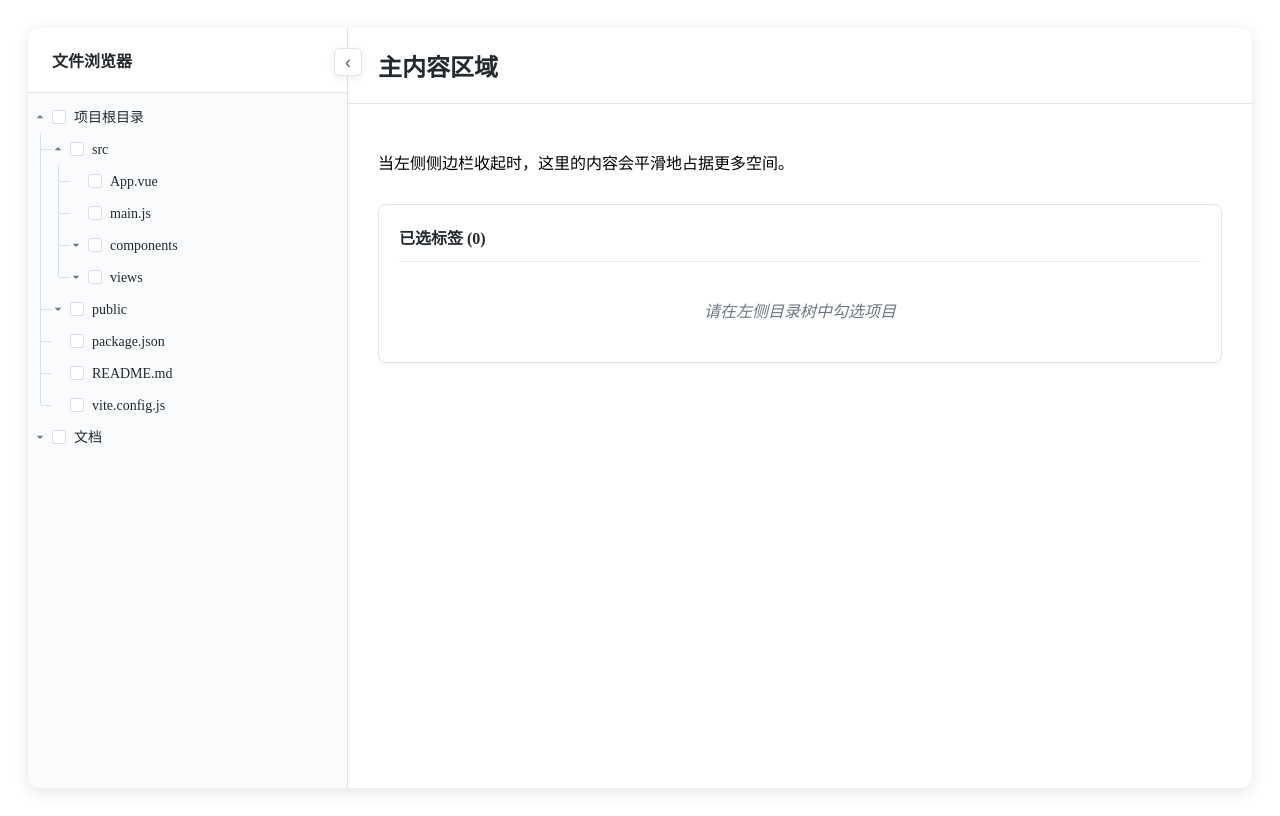
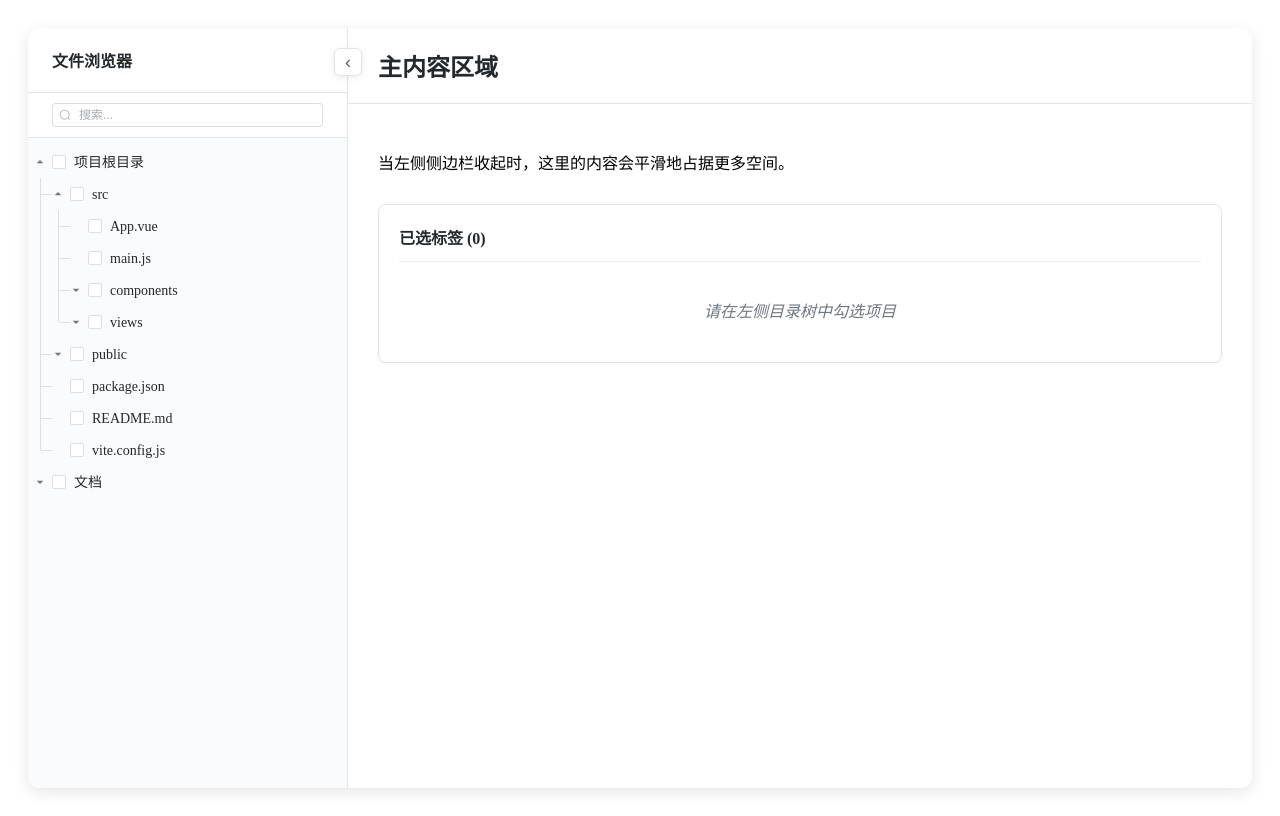
Before and after one commit to bonnbear/my-vue3-project, a Vue app: page / in a window 1280 px wide. Built offline with nearby package versions, Linux system fonts and the light colour scheme; what vue-grid-layout would draw is missing.

Commit message:
feat: add search filter to file tree

```diff
--- a/src/App.vue
+++ b/src/App.vue
@@ -3,11 +3,25 @@
     <div class="card-container" :class="{ 'sidebar-collapsed': !isSidebarOpen }">
       <div class="sidebar-container">
         <div class="sidebar-header">文件浏览器</div>
+        <!-- Search Input -->
+        <div class="sidebar-search" v-if="isSidebarOpen">
+          <el-input
+            v-model="filterText"
+            placeholder="搜索..."
+            clearable
+            size="small"
+          >
+            <template #prefix>
+              <Search style="width: 1em; height: 1em; margin-right: 8px;" />
+            </template>
+          </el-input>
+        </div>
         <div class="sidebar-content">
           <div class="tree-wrapper">
             <ul class="tree-node-root">
               <TreeNode
                 v-for="(node, index) in treeData"
+                v-show="node.visible !== false"
                 :key="node.name"
                 :node="node"
                 :selected-id="selectedNodeId"
@@ -70,10 +84,12 @@
 </template>
 
 <script setup>
-import { ref, reactive, computed } from 'vue';
+import { ref, reactive, computed, watch } from 'vue';
 import TreeNode from './TreeNode.vue';
 
 const isSidebarOpen = ref(true);
+const filterText = ref('');
+
 const treeData = reactive([
   { name: '项目根目录', isOpen: true, checked: false, children: [
       { name: 'src', isOpen: true, checked: false, children: [
@@ -101,6 +117,45 @@ const handleNodeClick = (path) => {
 
 const toggleSidebar = () => {
   isSidebarOpen.value = !isSidebarOpen.value;
+};
+
+// --- Search Logic ---
+watch(filterText, (val) => {
+  filterTree(treeData, val);
+});
+
+const filterTree = (nodes, query) => {
+  let hasVisible = false;
+  for (const node of nodes) {
+    // If query is empty, show all
+    if (!query) {
+      node.visible = true;
+      if (node.children) {
+        filterTree(node.children, query);
+      }
+      continue;
+    }
+
+    // Check children first
+    let childVisible = false;
+    if (node.children) {
+      childVisible = filterTree(node.children, query);
+    }
+
+    // Check self
+    const selfVisible = node.name.toLowerCase().includes(query.toLowerCase());
+
+    // Determine visibility
+    node.visible = selfVisible || childVisible;
+
+    // Auto expand if children match
+    if (childVisible) {
+      node.isOpen = true;
+    }
+
+    if (node.visible) hasVisible = true;
+  }
+  return hasVisible;
 };
 
 // --- Checkbox Logic ---
@@ -156,6 +211,7 @@ body { font-family: -apple-system, BlinkMacSystemFont, 'Segoe UI', Roboto, 'Helv
 .card-container { display: flex; height: calc(100vh - 40px); min-height: 600px; background-color: #ffffff; border-radius: 12px; box-shadow: 0 4px 16px rgba(0, 0, 0, 0.1); overflow: hidden; position: relative;
   .sidebar-container { width: 320px; flex-shrink: 0; background-color: #fafbfc; border-right: 1px solid #e1e4e8; transition: width 0.3s ease-in-out; overflow: hidden; display: flex; flex-direction: column;
     .sidebar-header { padding: 20px 24px; font-weight: 600; font-size: 16px; border-bottom: 1px solid #e1e4e8; background-color: #fff; color: #24292e; flex-shrink: 0; white-space: nowrap; }
+    .sidebar-search { padding: 10px 24px; border-bottom: 1px solid #e1e4e8; background-color: #fff; flex-shrink: 0; }
     .sidebar-content { flex-grow: 1; overflow-y: auto; overflow-x: hidden; background-color: #fafbfc;
       &::-webkit-scrollbar { width: 6px; } &::-webkit-scrollbar-track { background: transparent; } &::-webkit-scrollbar-thumb { background: #d1d5db; border-radius: 3px; &:hover { background: #b0b7c3; } }
     }
--- a/src/TreeNode.vue
+++ b/src/TreeNode.vue
@@ -29,12 +29,12 @@
     <transition name="tree-node-expand">
       <ul class="tree-node-children" v-if="isFolder && isOpen">
         <TreeNode
-          v-for="(child, index) in node.children"
+          v-for="(child, index) in visibleChildren"
           :key="child.name"
           :node="child"
           :selected-id="selectedId"
           :level="level + 1"
-          :is-last="index === node.children.length - 1"
+          :is-last="index === visibleChildren.length - 1"
           @node-click="$emit('node-click', $event)"
           :path="[...path, node]"
         />
@@ -63,6 +63,12 @@ const isOpen = ref(props.node.isOpen || false);
 const isFolder = computed(() => props.node.children && props.node.children.length > 0);
 const isSelected = computed(() => props.node.name === props.selectedId);
 const indent = computed(() => props.level * 18);
+
+// Filter visible children for rendering
+const visibleChildren = computed(() => {
+  if (!props.node.children) return [];
+  return props.node.children.filter(child => child.visible !== false);
+});
 
 const toggle = () => {
   if (isFolder.value) {
```
